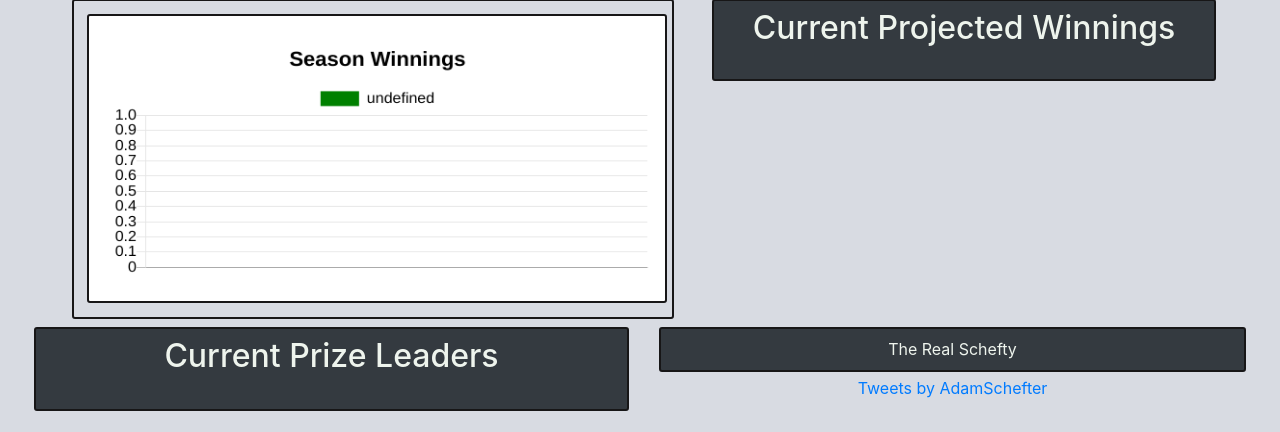
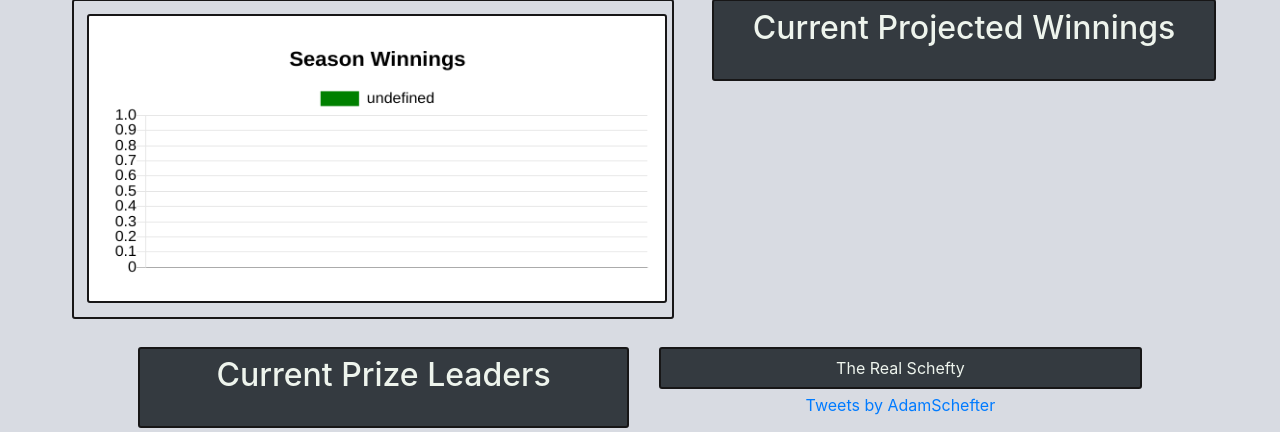
Before and after one commit to tfred89/rswk-ff-site, a Django app: page / in a window 1280 px wide. Shown: the part 704-1136 px from the top of the page. Before the commit the page ends 1115 px from the top, so only its background shows below. Run offline with Django 3.2, Linux system fonts and the light colour scheme; data that the repository does not hold is empty; parts of the project's set-up code (start-up, migrations or seed data) failed here and were passed over; some libraries are stand-ins or nearby versions.

Commit message:
style changes

```diff
--- a/templates/basic_app/base.html
+++ b/templates/basic_app/base.html
@@ -51,7 +51,10 @@
       .rowone{
         padding-bottom: 20px;
       }
+      .third{
+        padding-top: 20px;
       }
+
     </style>
   </head>
   <body>
--- a/templates/basic_app/home.html
+++ b/templates/basic_app/home.html
@@ -232,9 +232,9 @@ var myBarChart = new Chart(ctx2, {
         </div>
 
 
-          <div class="container-fluid text-center">
-            <div class="row">
-              <div class="col-xl-6">
+          <div class="container-fluid text-center third">
+            <div class="row justify-content-center row-eq-height">
+              <div class="col-xl-5">
                 <div class="table-responsive boxy">
                   <h2>Current Prize Leaders</h2>
                   <table class="table table-sm table-striped table-hover">
@@ -340,7 +340,7 @@ var myBarChart = new Chart(ctx2, {
                 </div>
               </div>
 
-                   <div class="col-xl-6">
+                   <div class="col-xl-5">
                    <div class="boxy">The Real Schefty </div>
                      <a class="twitter-timeline" data-height="595px"  href="https://twitter.com/AdamSchefter?ref_src=twsrc%5Etfw">Tweets by AdamSchefter</a> <script async src="https://platform.twitter.com/widgets.js" charset="utf-8"></script>
                    </div>
```
